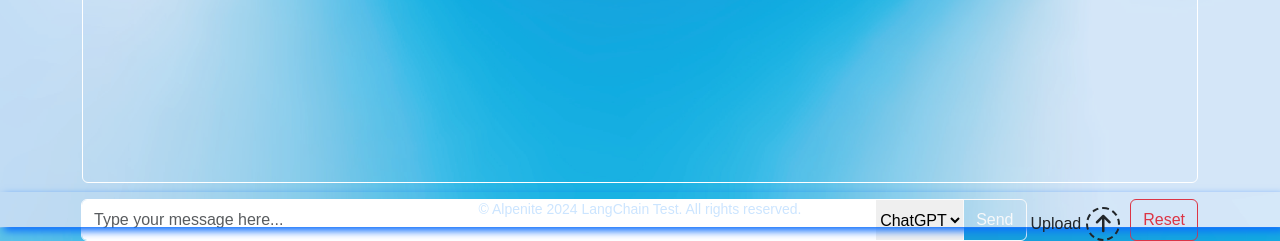
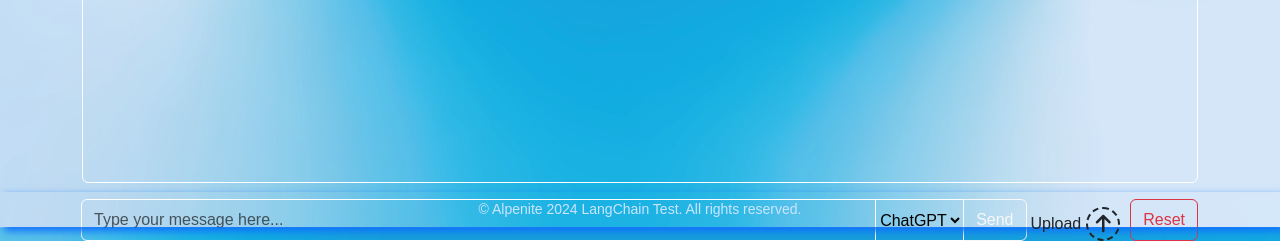
Before and after one commit to sarahelshark/LangChainChatBot, a Flask app: page / in a window 1280 px wide. Shown: the part 573-814 px from the top of the page. Run offline with Flask 3, Linux system fonts and the light colour scheme; some libraries are stand-ins or nearby versions.

Commit message:
test per screen

```diff
--- a/static/css/main.css
+++ b/static/css/main.css
@@ -202,6 +202,13 @@ footer p {
   background-color: var(--primary-darker);
 }
 
+.form-control, #modelSelect {
+  background-color: transparent !important;
+}
+/* Eliminare */
+#modelSeelect>option {
+  color: black !important;
+}
 /* Loader Styles */
 .loader {
   border: 4px solid var(--secondary-loader);
```
